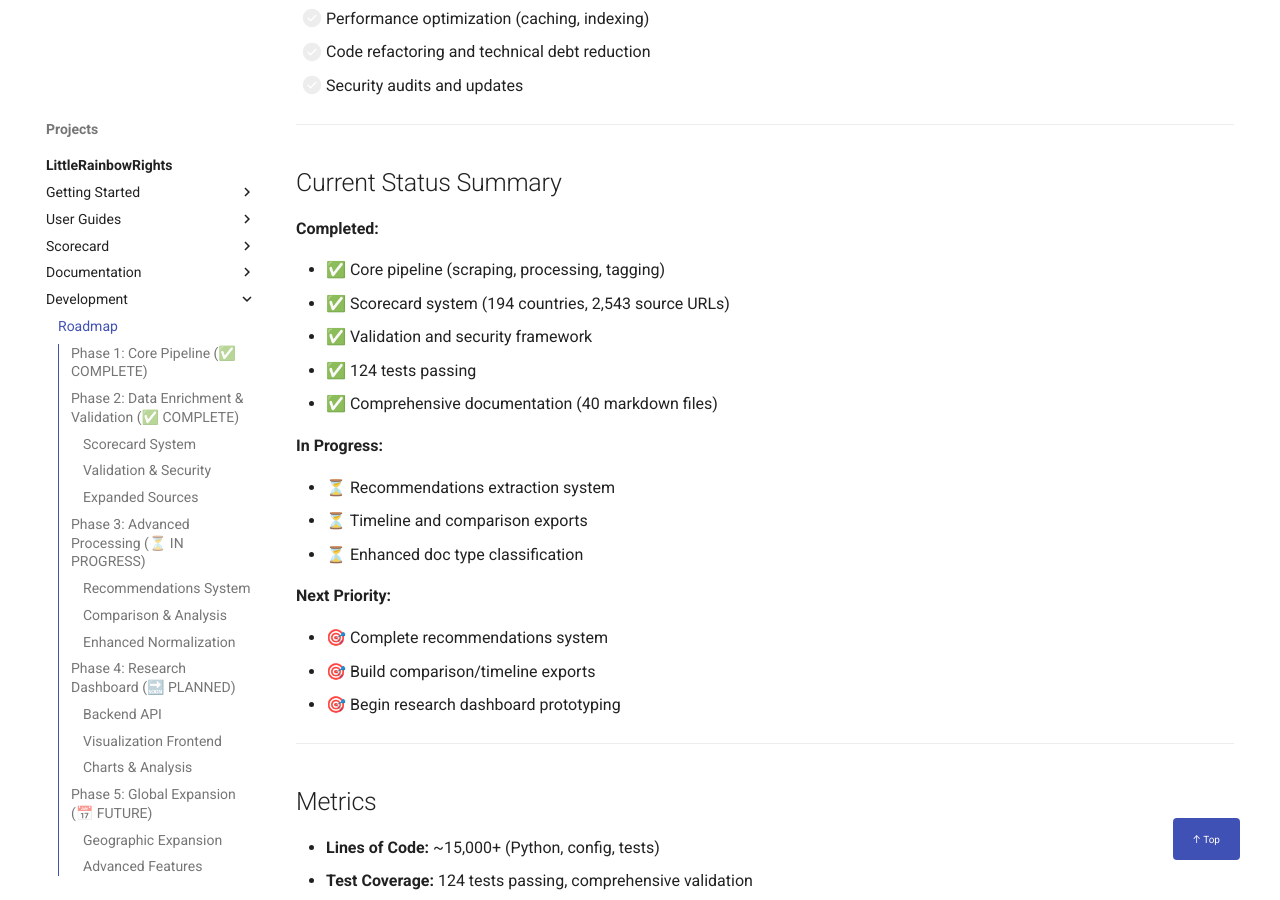
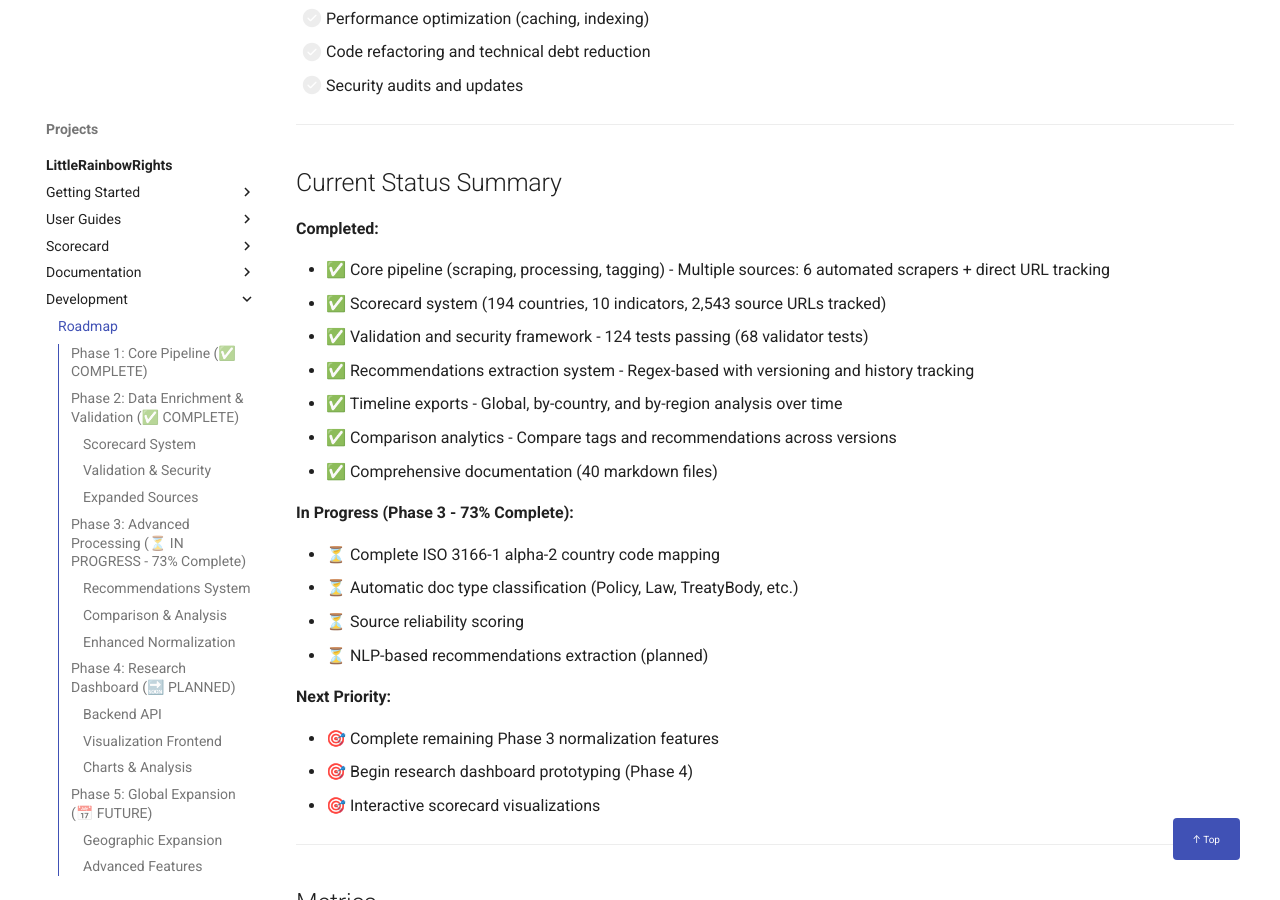
Before and after one commit to MissCrispenCakes/DigitalChild, an MkDocs documentation site: the page built from docs/ROADMAP.md, in a window 1280 px wide and 900 px high, scrolled down 5494 px. Built offline with MkDocs 1.6.1 and Material for MkDocs 9.7.7, drawn with Linux system fonts in a browser that asks for light colours; comment, search, counter and statistics services are not loaded; some of the changed text lies outside the part shown.

Commit message:
Update Phase 3 completion status to reflect actual implementation
Correct ROADMAP.md and README.md to show Phase 3 is 73% complete with most
features already implemented:

Recommendations System (80% complete):
✅ Regex-based extraction (processors/recommendations.py)
✅ Config format (configs/recs_v1.json)
✅ Versioning and history tracking (in metadata schema)
✅ CSV export (via comparison.py)
⏳ NLP-based extraction (planned)

Comparison & Analysis (100% complete):
✅ Timeline exports (tags_timeline.py, tags_timeline_country.py, tags_timeline_region.py)
✅ Version comparison (comparison.py)
✅ CSV exports with version headers (comparison.py)
✅ Year-over-year trend analysis (timeline outputs)

Enhanced Normalization (40% complete):
✅ Country/region normalization with ISO codes
✅ Preservation of _raw fields for provenance
⏳ Complete ISO 3166-1 alpha-2 mapping
⏳ Automatic doc type classification
⏳ Source reliability scoring

Previously showed these as "in progress" when they were already complete
with test coverage and integration into the pipeline.

```diff
--- a/docs/ROADMAP.md
+++ b/docs/ROADMAP.md
@@ -60,23 +60,23 @@ ______________________________________________________________________
 
 ______________________________________________________________________
 
-## Phase 3: Advanced Processing (⏳ IN PROGRESS)
+## Phase 3: Advanced Processing (⏳ IN PROGRESS - 73% Complete)
 
 ### Recommendations System
 
-- [ ] Recommendations extraction (regex-based)
-- [ ] Recommendations config format (`recs_v1.json`)
-- [ ] Recommendations versioning and history tracking
+- [x] Recommendations extraction (regex-based)
+- [x] Recommendations config format (`recs_v1.json`)
+- [x] Recommendations versioning and history tracking
 - [ ] NLP-based recommendations extraction (future)
-- [ ] Recommendations export to CSV
+- [x] Recommendations export to CSV
 
 ### Comparison & Analysis
 
-- [ ] Timeline exports (`tags_timeline.py`)
-- [ ] Comparison across tagging versions
-- [ ] Comparison across recommendations versions
-- [ ] Comparison export to CSV with version headers
-- [ ] Year-over-year trend analysis
+- [x] Timeline exports (`tags_timeline.py`, `tags_timeline_country.py`, `tags_timeline_region.py`)
+- [x] Comparison across tagging versions
+- [x] Comparison across recommendations versions
+- [x] Comparison export to CSV with version headers
+- [x] Year-over-year trend analysis (via timeline exports)
 
 ### Enhanced Normalization
 
@@ -188,23 +188,26 @@ ______________________________________________________________________
 
 **Completed:**
 
-- ✅ Core pipeline (scraping, processing, tagging)
-- ✅ Scorecard system (194 countries, 2,543 source URLs)
-- ✅ Validation and security framework
-- ✅ 124 tests passing
+- ✅ Core pipeline (scraping, processing, tagging) - Multiple sources: 6 automated scrapers + direct URL tracking
+- ✅ Scorecard system (194 countries, 10 indicators, 2,543 source URLs tracked)
+- ✅ Validation and security framework - 124 tests passing (68 validator tests)
+- ✅ Recommendations extraction system - Regex-based with versioning and history tracking
+- ✅ Timeline exports - Global, by-country, and by-region analysis over time
+- ✅ Comparison analytics - Compare tags and recommendations across versions
 - ✅ Comprehensive documentation (40 markdown files)
 
-**In Progress:**
+**In Progress (Phase 3 - 73% Complete):**
 
-- ⏳ Recommendations extraction system
-- ⏳ Timeline and comparison exports
-- ⏳ Enhanced doc type classification
+- ⏳ Complete ISO 3166-1 alpha-2 country code mapping
+- ⏳ Automatic doc type classification (Policy, Law, TreatyBody, etc.)
+- ⏳ Source reliability scoring
+- ⏳ NLP-based recommendations extraction (planned)
 
 **Next Priority:**
 
-- 🎯 Complete recommendations system
-- 🎯 Build comparison/timeline exports
-- 🎯 Begin research dashboard prototyping
+- 🎯 Complete remaining Phase 3 normalization features
+- 🎯 Begin research dashboard prototyping (Phase 4)
+- 🎯 Interactive scorecard visualizations
 
 ______________________________________________________________________
 
```
Also changed, not shown: README.md (+1 -1 lines).
